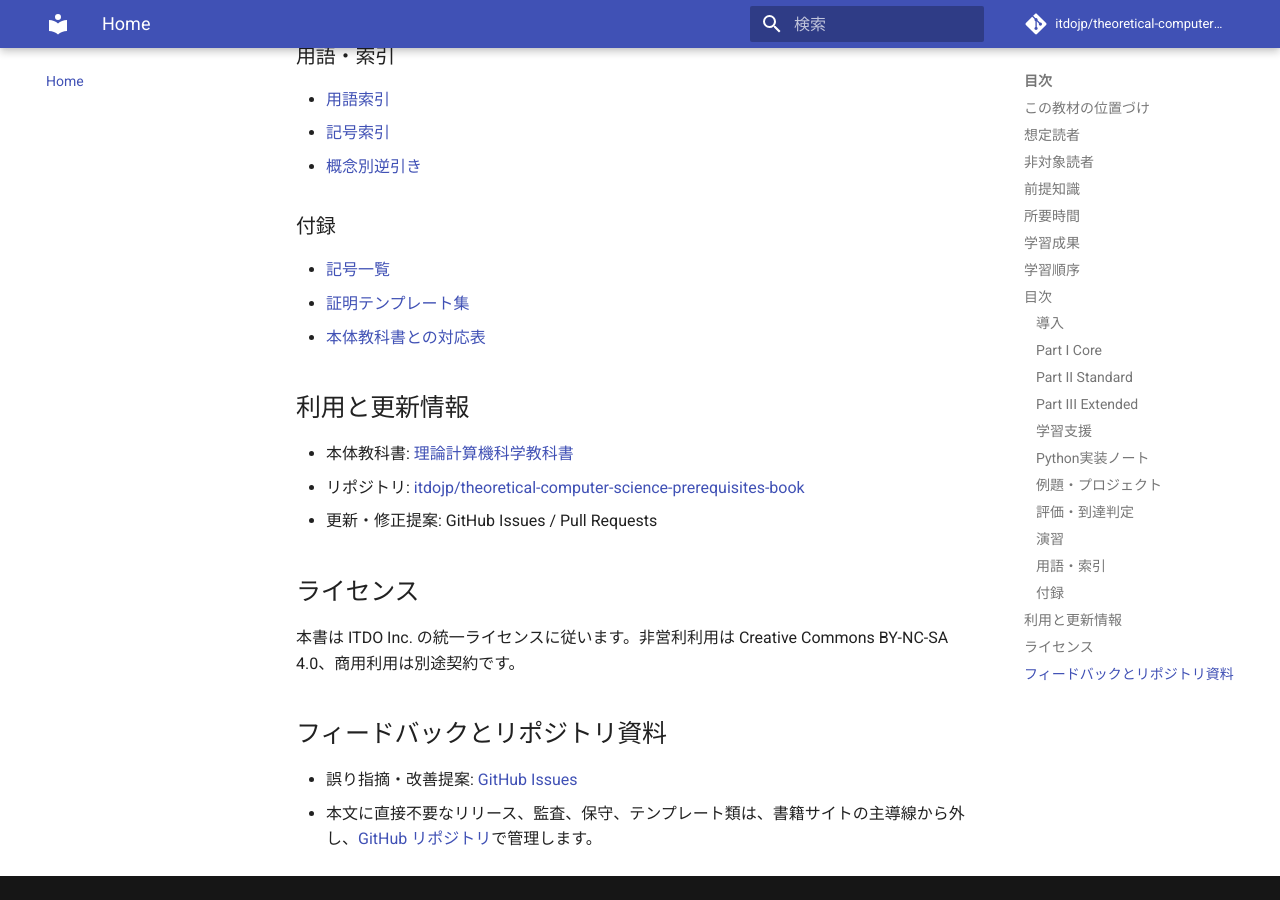
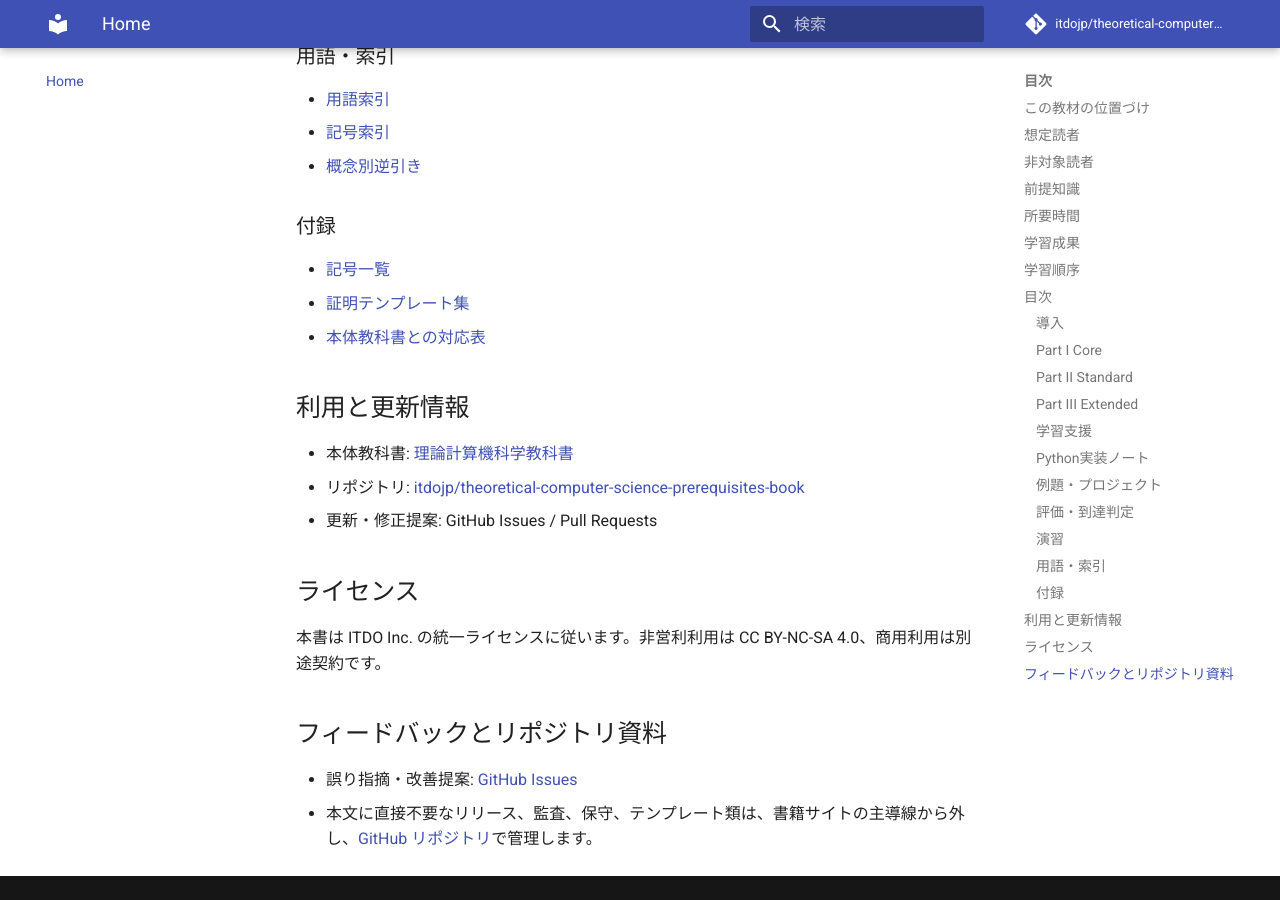
Before and after one commit to itdojp/theoretical-computer-science-prerequisites-book, an MkDocs documentation site: the page built from docs/index.md, in a window 1280 px wide and 900 px high, scrolled down 4893 px. Built offline with MkDocs 1.6.1 and Material for MkDocs 9.7.7, drawn with Linux system fonts in a browser that asks for light colours; comment, search, counter and statistics services are not loaded.

Commit message:
docs: align license shorthand on landing page

```diff
--- a/docs/index.md
+++ b/docs/index.md
@@ -180,7 +180,7 @@ Core / Standard / Extended 演習
 
 ## ライセンス
 
-本書は ITDO Inc. の統一ライセンスに従います。非営利利用は Creative Commons BY-NC-SA 4.0、商用利用は別途契約です。
+本書は ITDO Inc. の統一ライセンスに従います。非営利利用は CC BY-NC-SA 4.0、商用利用は別途契約です。
 
 ## フィードバックとリポジトリ資料
 
```
